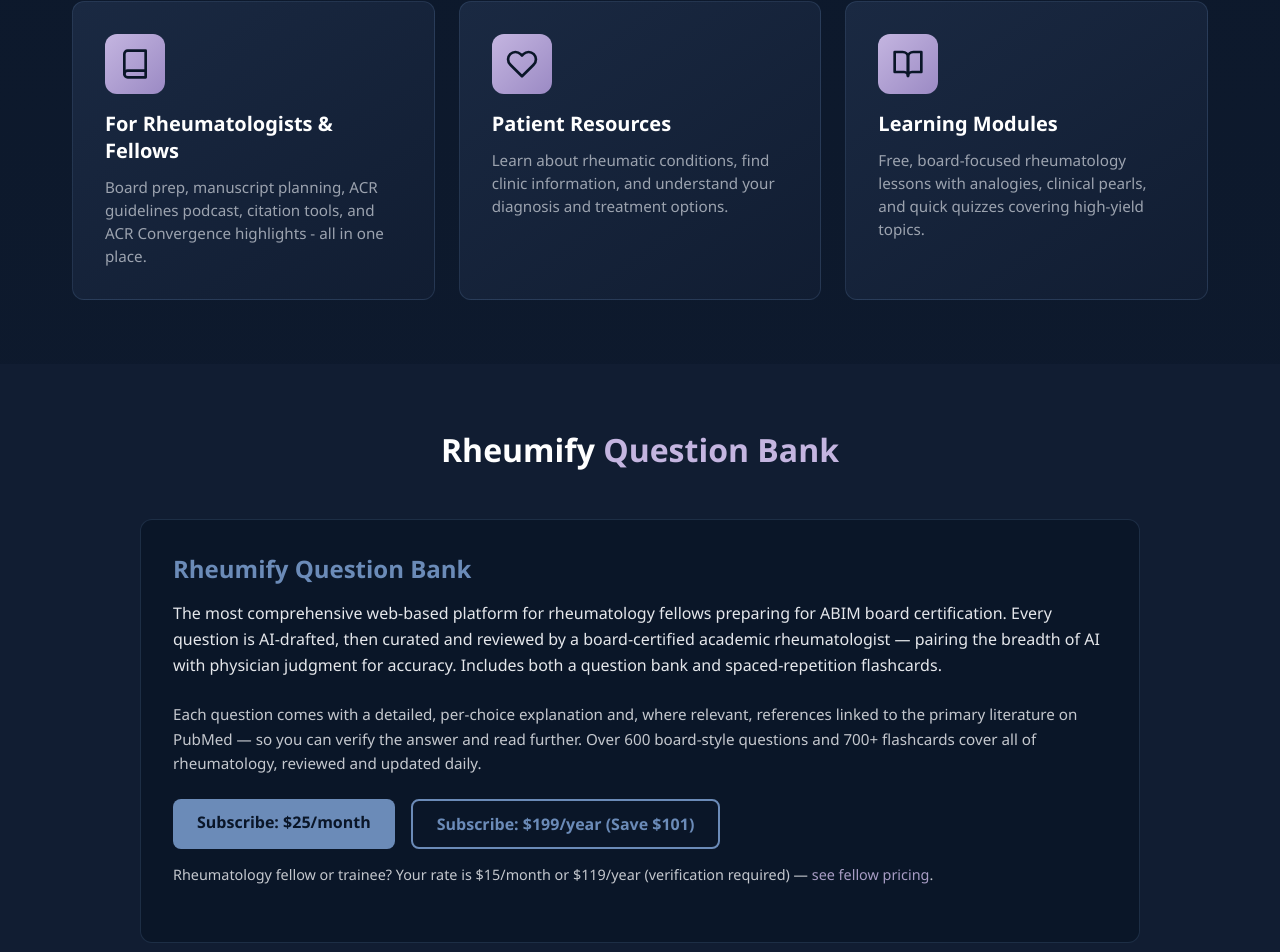
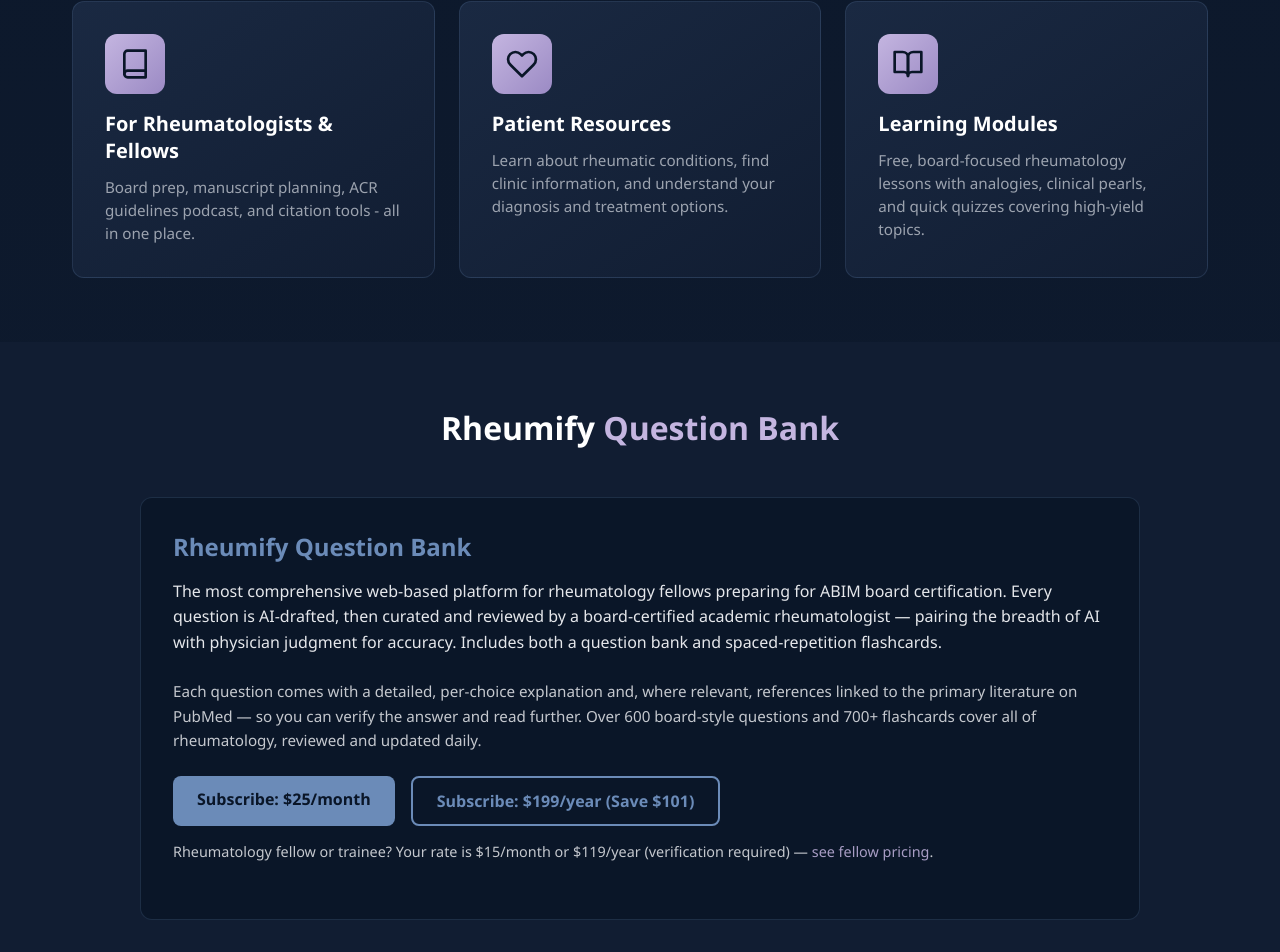
Before and after one commit to rheumify/rheumify-website, a Next.js app: page / in a window 1280 px wide. Shown: the part 1806-2758 px from the top of the page. Built offline with nearby package versions, Linux system fonts and the light colour scheme.

Commit message:
Drop stale 'ACR Convergence highlights' phrase from fellows card

```diff
--- a/app/page.js
+++ b/app/page.js
@@ -121,7 +121,7 @@
               </svg>
             </div>
             <h3>For Rheumatologists & Fellows</h3>
-            <p>Board prep, manuscript planning, ACR guidelines podcast, citation tools, and ACR Convergence highlights - all in one place.</p>
+            <p>Board prep, manuscript planning, ACR guidelines podcast, and citation tools - all in one place.</p>
           </a>
 
           <a href="/patients" className="audience-card">
```
